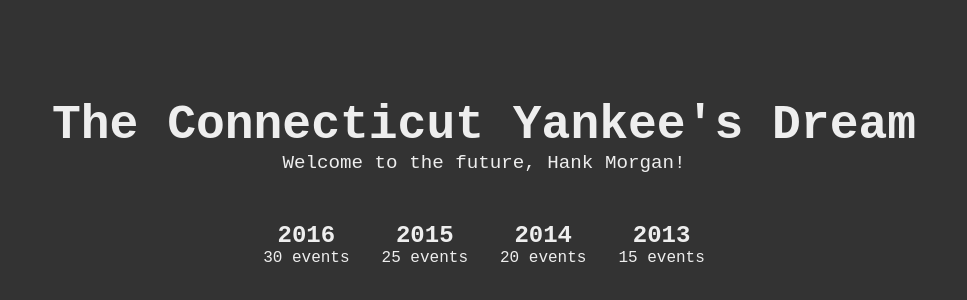
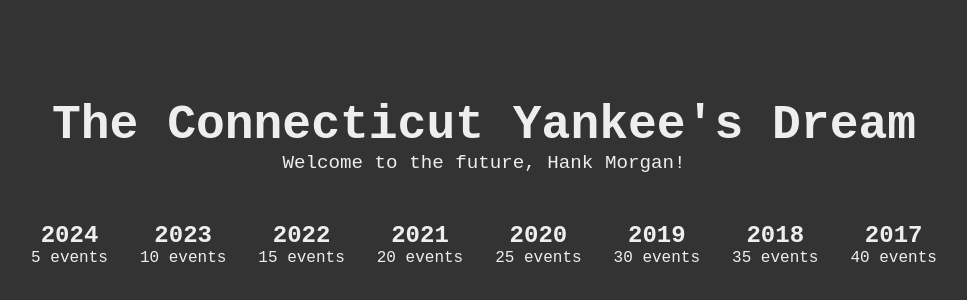
Before and after one commit to MaadhavBhatt/the-connecticut-yankees-dream, a Vue app: page / in a window 1280 px wide. Shown: the part 210-510 px from the top of the page, without its empty margins (156-1123 px from the left). Built offline with nearby package versions, Linux system fonts and the light colour scheme.

Commit message:
feat: pass yearVsEventCount prop to CurvedCarousel and update its template

```diff
--- a/src/App.vue
+++ b/src/App.vue
@@ -5,7 +5,7 @@
       <p>Welcome to the future, Hank Morgan!</p>
     </header>
 
-    <CurvedCarousel />
+    <CurvedCarousel :yearVsEventCount="yearVsEventCount" />
   </div>
 </template>
 
@@ -16,6 +16,20 @@ export default {
   name: 'App',
   components: {
     CurvedCarousel
+  },
+  data() {
+    return {
+      yearVsEventCount: [
+        { year: 2024, count: 5 },
+        { year: 2023, count: 10 },
+        { year: 2022, count: 15 },
+        { year: 2021, count: 20 },
+        { year: 2020, count: 25 },
+        { year: 2019, count: 30 },
+        { year: 2018, count: 35 },
+        { year: 2017, count: 40 },
+      ]
+    }
   }
 }
 </script>
--- a/src/components/CurvedCarousel.vue
+++ b/src/components/CurvedCarousel.vue
@@ -1,27 +1,21 @@
 <template>
   <div class="carousel">
-    <li>
-      <h2>2016</h2>
-      <p>30 events</p>
-    </li>
-    <li>
-      <h2>2015</h2>
-      <p>25 events</p>
-    </li>
-    <li>
-      <h2>2014</h2>
-      <p>20 events</p>
-    </li>
-    <li>
-      <h2>2013</h2>
-      <p>15 events</p>
+    <li v-for="(item, index) in yearVsEventCount" :key="index">
+      <h2>{{ item.year }}</h2>
+      <p>{{ item.count }} events</p>
     </li>
   </div>
 </template>
 
 <script>
 export default {
-  name: 'CurvedCarousel'
+  name: 'CurvedCarousel',
+  props: {
+    yearVsEventCount: {
+      type: Array,
+      required: true
+    }
+  },
 }
 </script>
 
```
